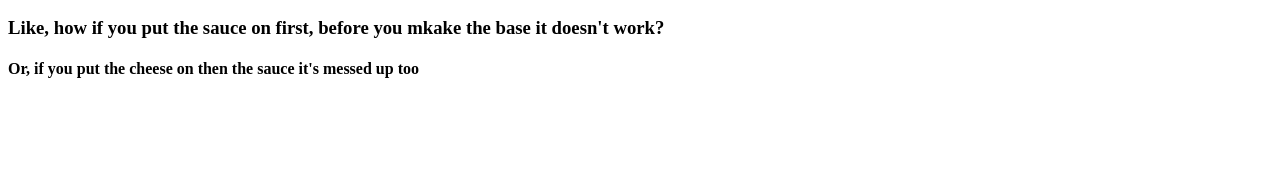
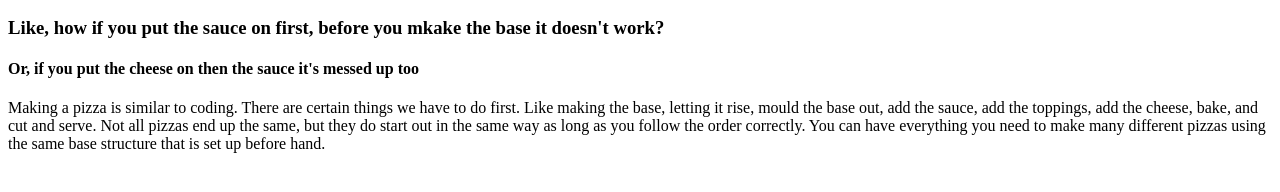
Before and after one commit to LoeWrad/HTML-CSS-GWDS, a plain HTML site: page index.html in a window 1280 px wide. Shown: the part 110-302 px from the top of the page. Drawn offline with Linux system fonts and the light colour scheme.

Commit message:
added copy

```diff
--- a/index.html
+++ b/index.html
@@ -14,5 +14,20 @@
     you mkake the base it doesn't work?</h3>
     <h4>Or, if you put the cheese on then the sauce it's
     messed up too</h4>
+
+<!-- Add some copy here -->
+    <p>Making a pizza is similar to coding. There are
+    certain things we have to do first. Like making the
+    base, letting it rise, mould the base out, add the
+    sauce, add the toppings, add the cheese, bake, and cut
+    and serve. Not all pizzas end up the same, but they do
+    start out in the same way as long as you follow the
+    order correctly. You can have everything you need to
+    make many different pizzas using the same base
+    structure that is set up before hand.
+
+
+
+    </p>
 </body>
 </html>
```
